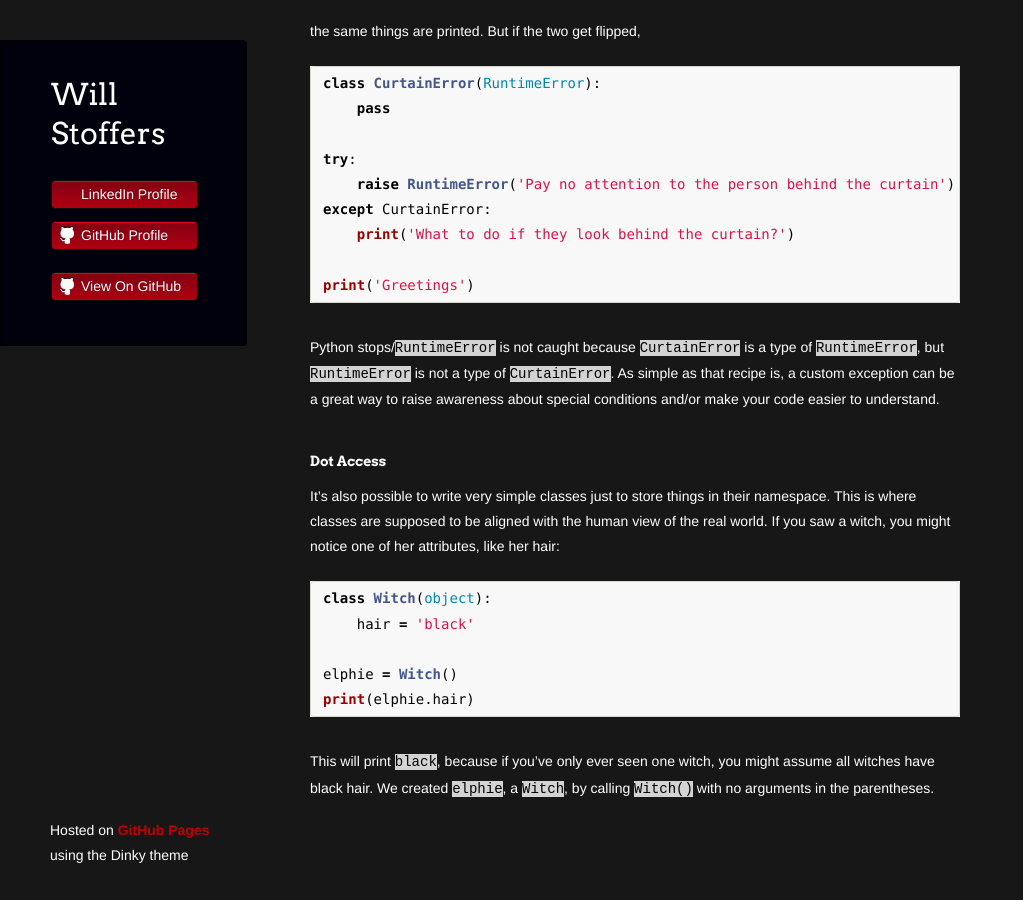
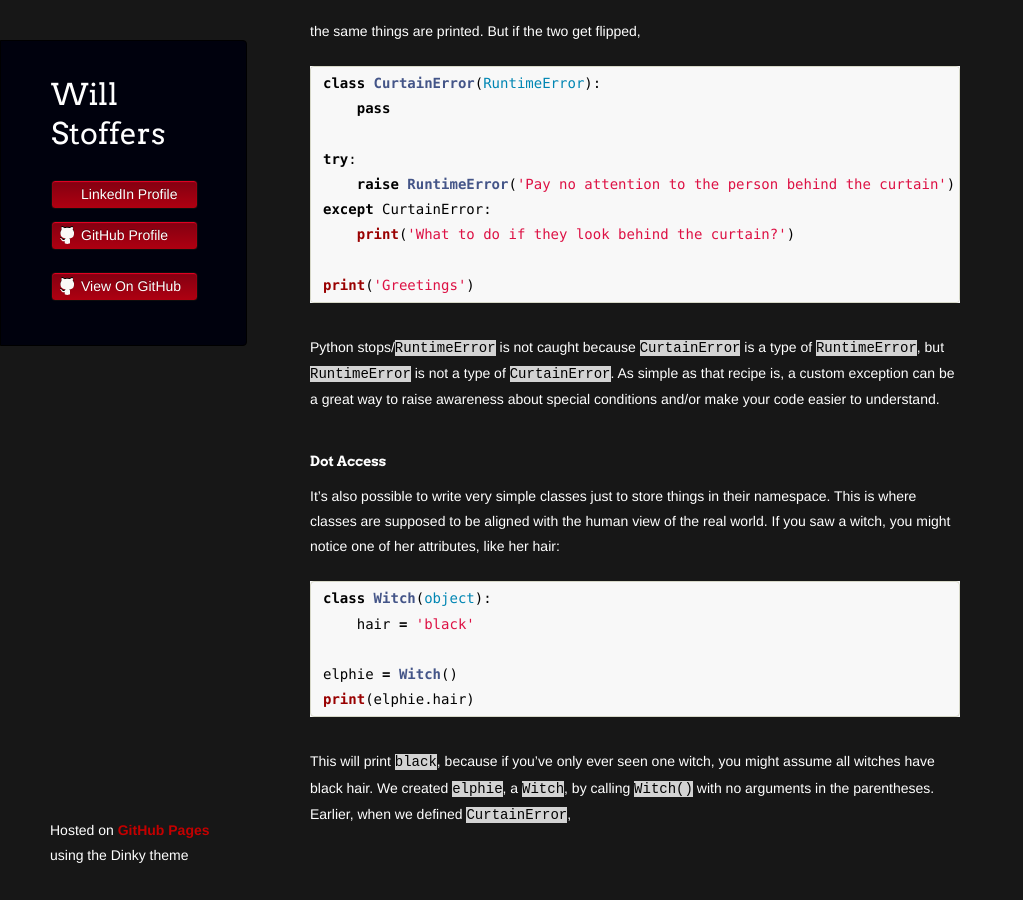
Before and after one commit to wstoffers/wstoffers.github.io, a Jekyll site: the page built from wickedoop/index.md, in a window 1280 px wide and 900 px high, scrolled down 1621 px. Shown: the whole window, without its empty margins (0-1023 px from the left). Built offline with Jekyll 4.4.1, drawn with Linux system fonts in a browser that asks for light colours; our own code applies the rules of GitHub Pages for plain Markdown files; a script that is not in the unit is left out; the repository's description, which GitHub fills in, is left out; before the commit the page ends 2495 px from its top, so only the background shows below that.

Commit message:
Adding to dot access part of tutorial

````diff
--- a/wickedoop/index.md
+++ b/wickedoop/index.md
@@ -85,4 +85,4 @@ elphie = Witch()
 print(elphie.hair)
 ```
 
-This will print <c-s>black</c-s>, because if you've only ever seen one witch, you might assume all witches have black hair. We created <c-s>elphie</c-s>, a <c-s>Witch</c-s>, by calling <c-s>Witch()</c-s> with no arguments in the parentheses.
+This will print <c-s>black</c-s>, because if you've only ever seen one witch, you might assume all witches have black hair. We created <c-s>elphie</c-s>, a <c-s>Witch</c-s>, by calling <c-s>Witch()</c-s> with no arguments in the parentheses. Earlier, when we defined <c-s>CurtainError</c-s>,
````
